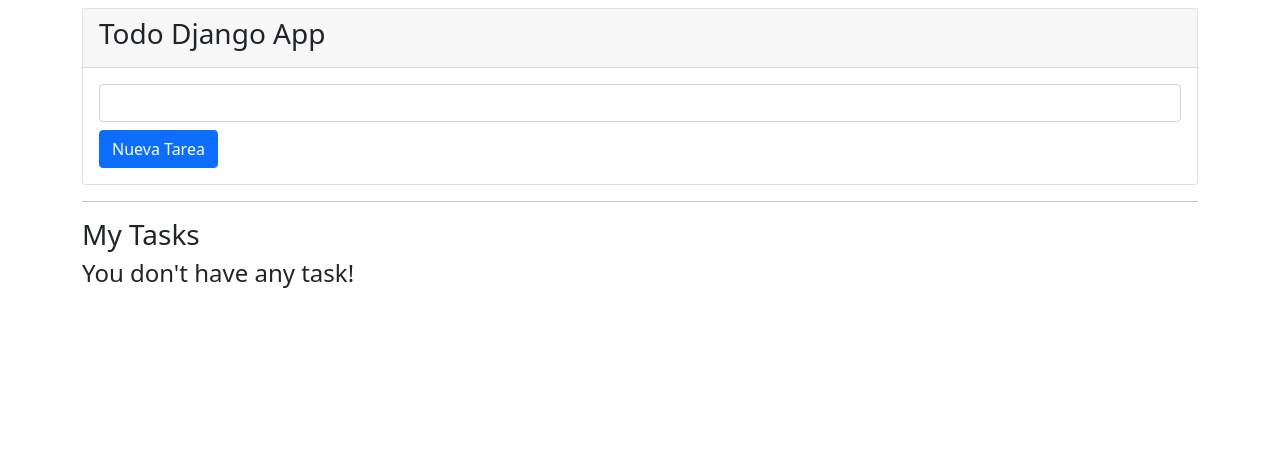
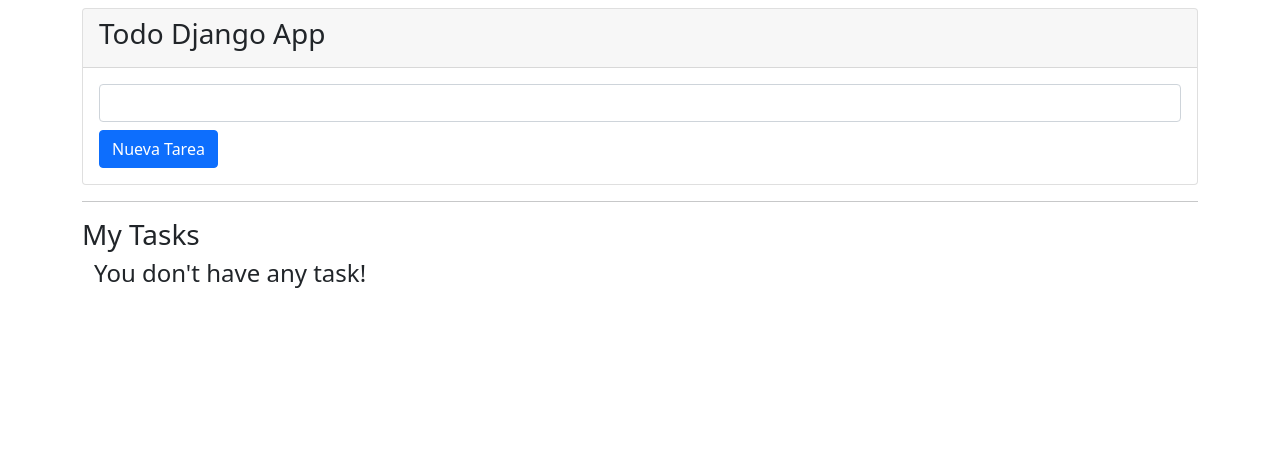
Before and after one commit to Gabospa/django-todo, a Django app: page / in a window 1280 px wide. Shown: the top 454 px of the page. Run offline with Django 3.2, Linux system fonts and the light colour scheme; data that the repository does not hold is empty.

Commit message:
Add Layout to html

```diff
--- a/templates/delete.html
+++ b/templates/delete.html
@@ -20,8 +20,8 @@
                 <div class="h4">
                     ¿Already finished {{object.title}}?
                 </div>
-                <input type="submit" value="Eliminar" class="btn btn-danger">
-                <a href="{% url 'tasks:index' %}" class="btn btn-warning"> Cancelar</a>
+                <input type="submit" value="Yes!" class="btn btn-primary">
+                <a href="{% url 'tasks:index' %}" class="btn btn-warning"> Not yet</a>
             </form>
         </div>
 
--- a/templates/index.html
+++ b/templates/index.html
@@ -50,8 +50,12 @@
                         {% endfor %}
 
                     {% else %}
-                        <div class="col align-self-center">
-                            <div class="h4">You don't have any task!</div>
+                        <div class="container">
+                            <div class="row">
+                                <div class="col">
+                                    <div class="h4">You don't have any task!</div>
+                                </div>
+                            </div>
                         </div>
                     {% endif %}
                 </div>
```
Also changed, not shown: db.sqlite3.
